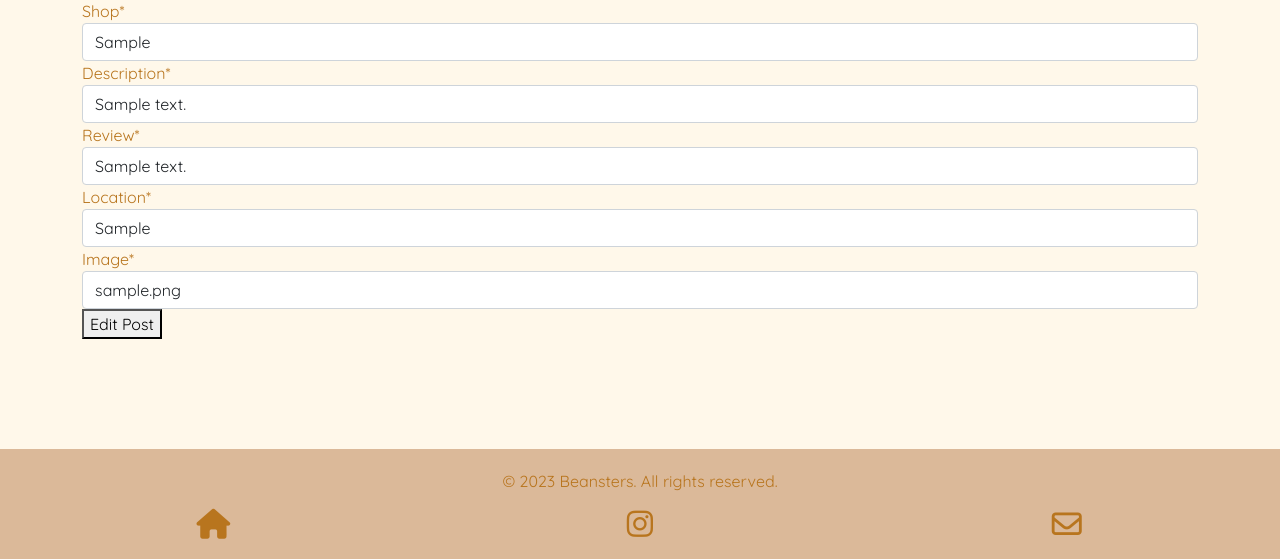
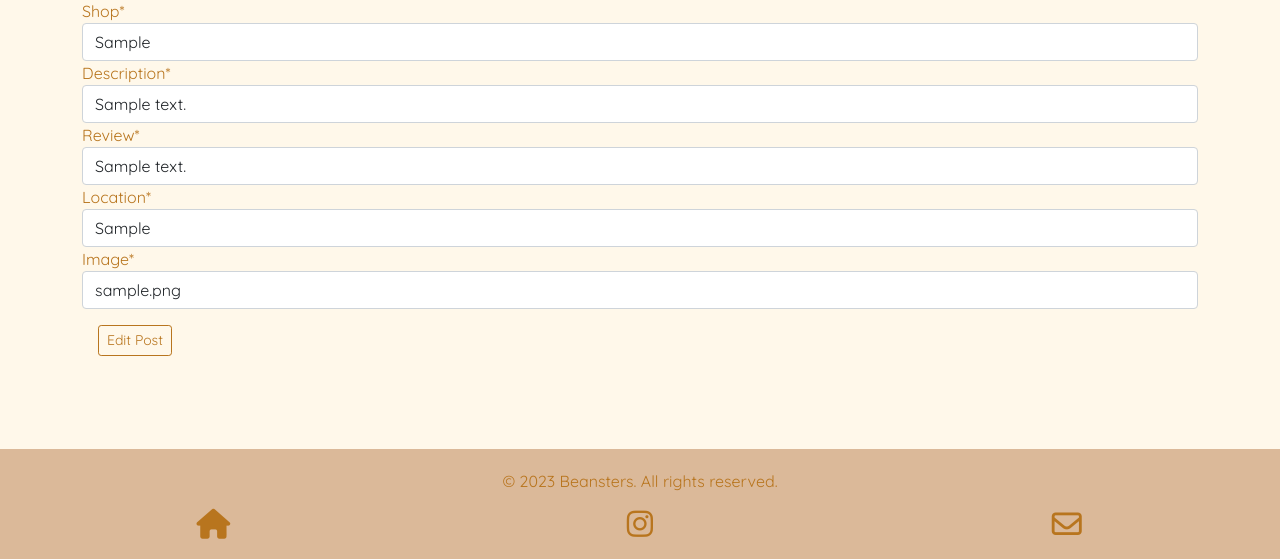
Before and after one commit to tomkelly111/Beansters, a Django app: page /edit/1 in a window 1280 px wide. Shown: the part 241-800 px from the top of the page. Run offline with Django 3.2, Linux system fonts and the light colour scheme; a user stored in the database is signed in; tables that the repository leaves empty hold one stand-in row (values such as "Sample post"); some libraries are stand-ins or nearby versions.

Commit message:
update edit post button styling

```diff
--- a/templates/edit_post.html
+++ b/templates/edit_post.html
@@ -11,7 +11,7 @@
     {{ form | crispy }}
     {% csrf_token %}
 
-    <button type="submit">Edit Post</button>
+    <button class="btn btn-outline-secondary btn-sm m-3" type="submit">Edit Post</button>
 </form>
 {% else %}
 <div class="div">
```
